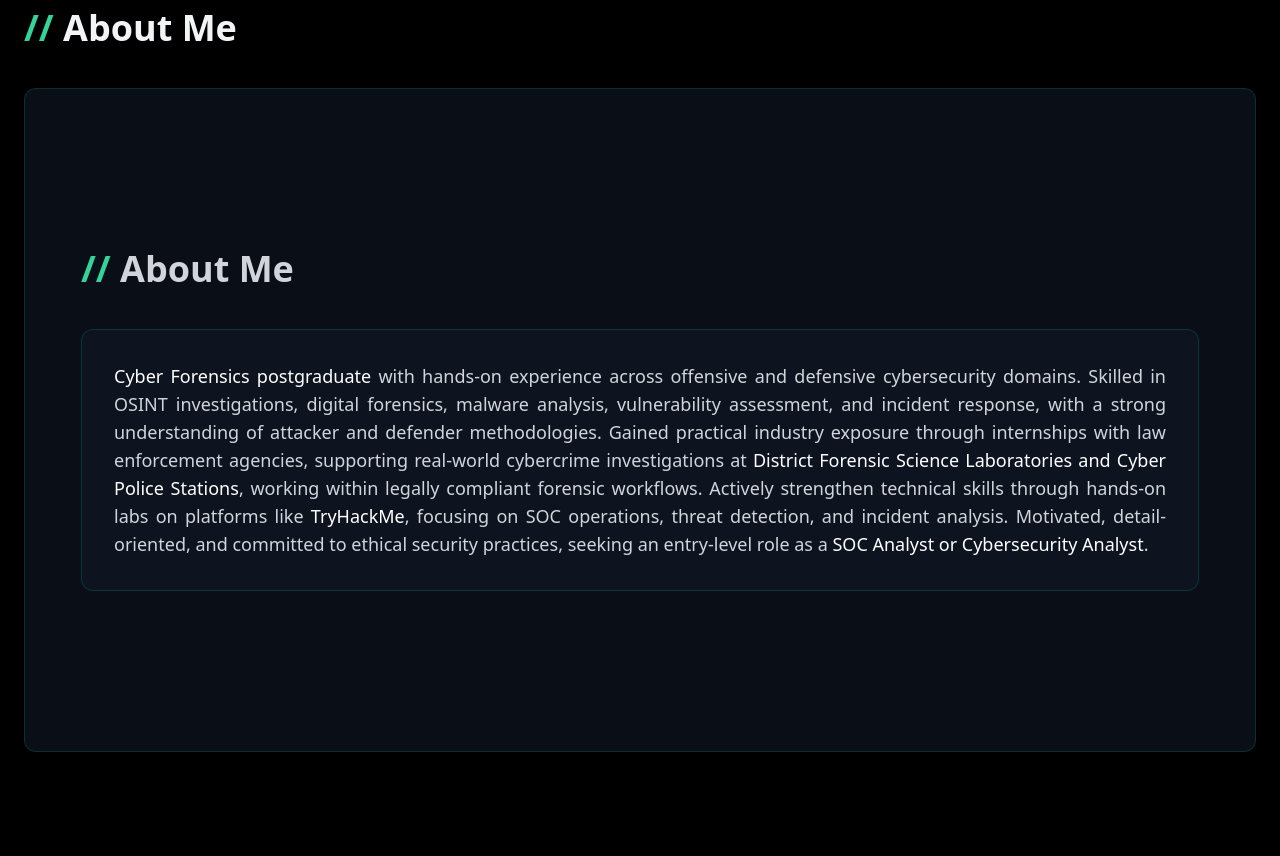
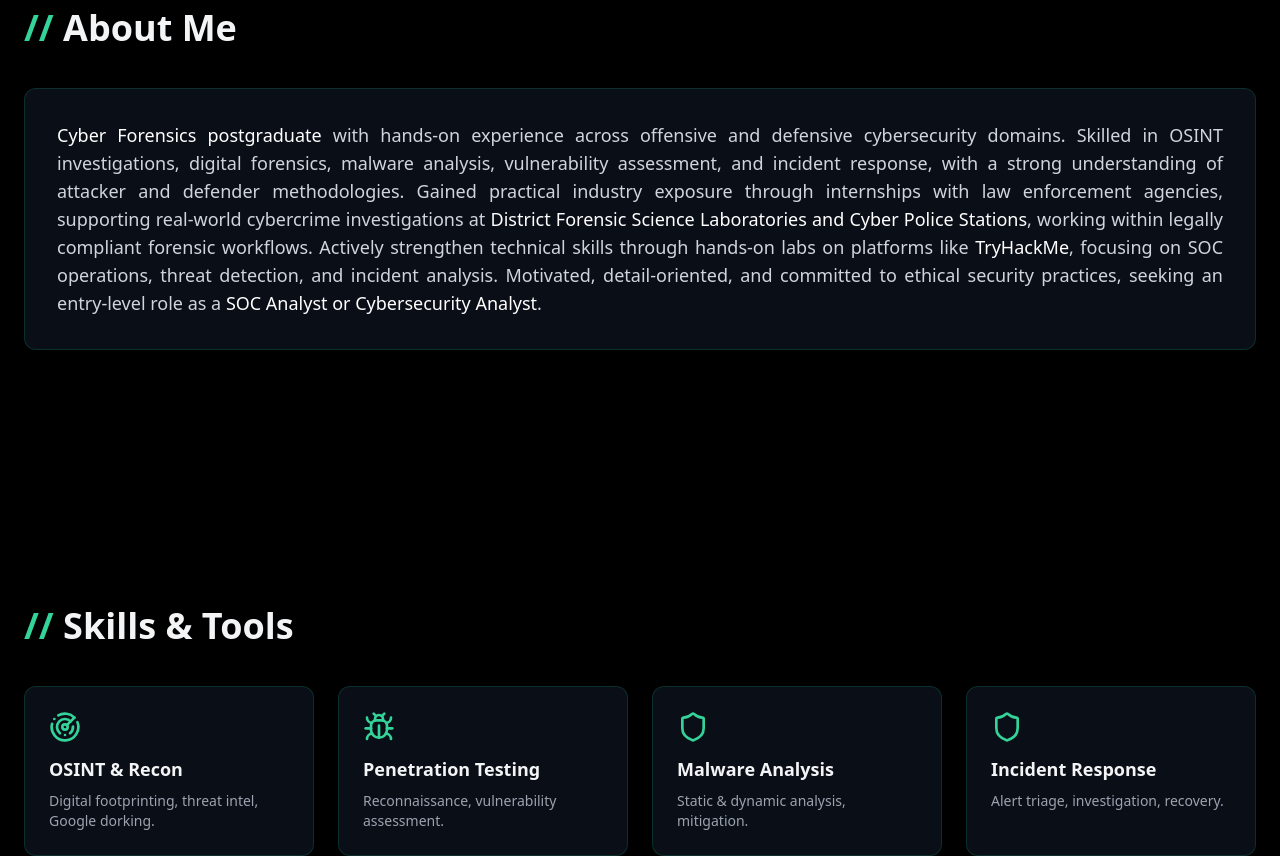
Before and after one commit to akashkumaras7/akash-portfolio, a React (Vite) app: page / in a window 1280 px wide. Shown: the part 920-1776 px from the top of the page. Built offline with nearby package versions, Linux system fonts and the light colour scheme.

Commit message:
Updated About section with concise content and fixed typing text component

```diff
--- a/src/App.tsx
+++ b/src/App.tsx
@@ -430,23 +430,6 @@ export default function App() {
             viewport={{ once: true }}
             transition={{ duration: 0.8, delay: 0.3 }}
           >
-
-            {/* ABOUT - UPDATED CONTENT */}
-<Section id="about" title="About Me">
-  <motion.div
-    className="bg-gray-900/60 p-6 sm:p-8 rounded-xl border border-emerald-500/20 text-gray-300"
-    initial={{ opacity: 0, scale: 0.95 }}
-    whileInView={{ opacity: 1, scale: 1 }}
-    viewport={{ once: true }}
-    transition={{ duration: 0.6 }}
-  >
-    <motion.div
-      className="space-y-4 sm:space-y-6 text-justify leading-relaxed text-sm sm:text-base md:text-lg"
-      initial={{ opacity: 0 }}
-      whileInView={{ opacity: 1 }}
-      viewport={{ once: true }}
-      transition={{ duration: 0.8, delay: 0.3 }}
-    >
             <p>
               <span className="text-white font-medium">Cyber Forensics postgraduate</span> with hands-on experience across offensive and defensive cybersecurity domains. Skilled in OSINT investigations, digital forensics, malware analysis, vulnerability assessment, and incident response, with a strong understanding of attacker and defender methodologies. Gained practical industry exposure through internships with law enforcement agencies, supporting real-world cybercrime investigations at{' '}
               <span className="text-white font-medium">
@@ -457,9 +440,6 @@ export default function App() {
                 SOC Analyst or Cybersecurity Analyst
               </span>.
             </p>
-    </motion.div>
-  </motion.div>
-</Section>
           </motion.div>
         </motion.div>
       </Section>
```
Lines whose indentation alone changed are shown as unchanged.
